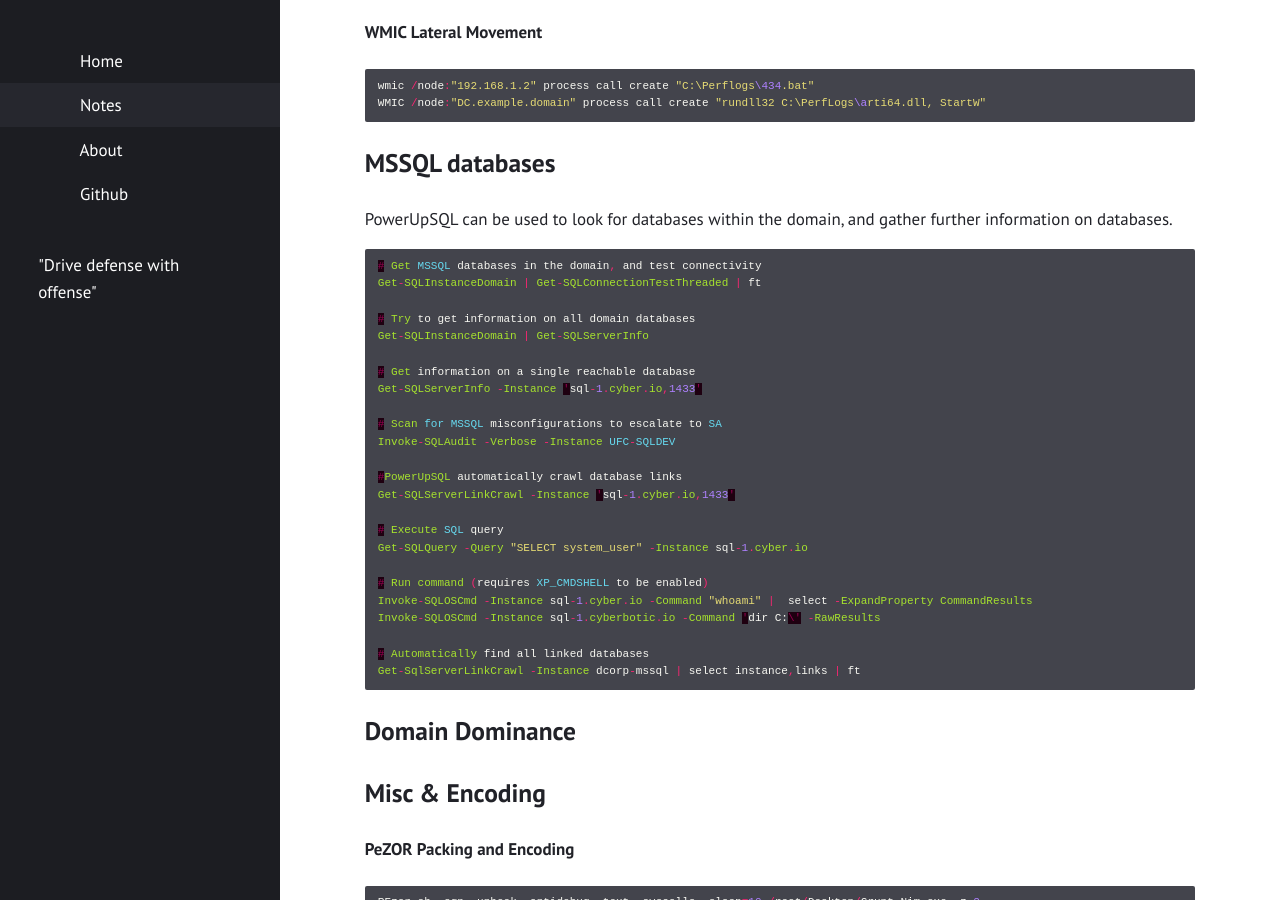
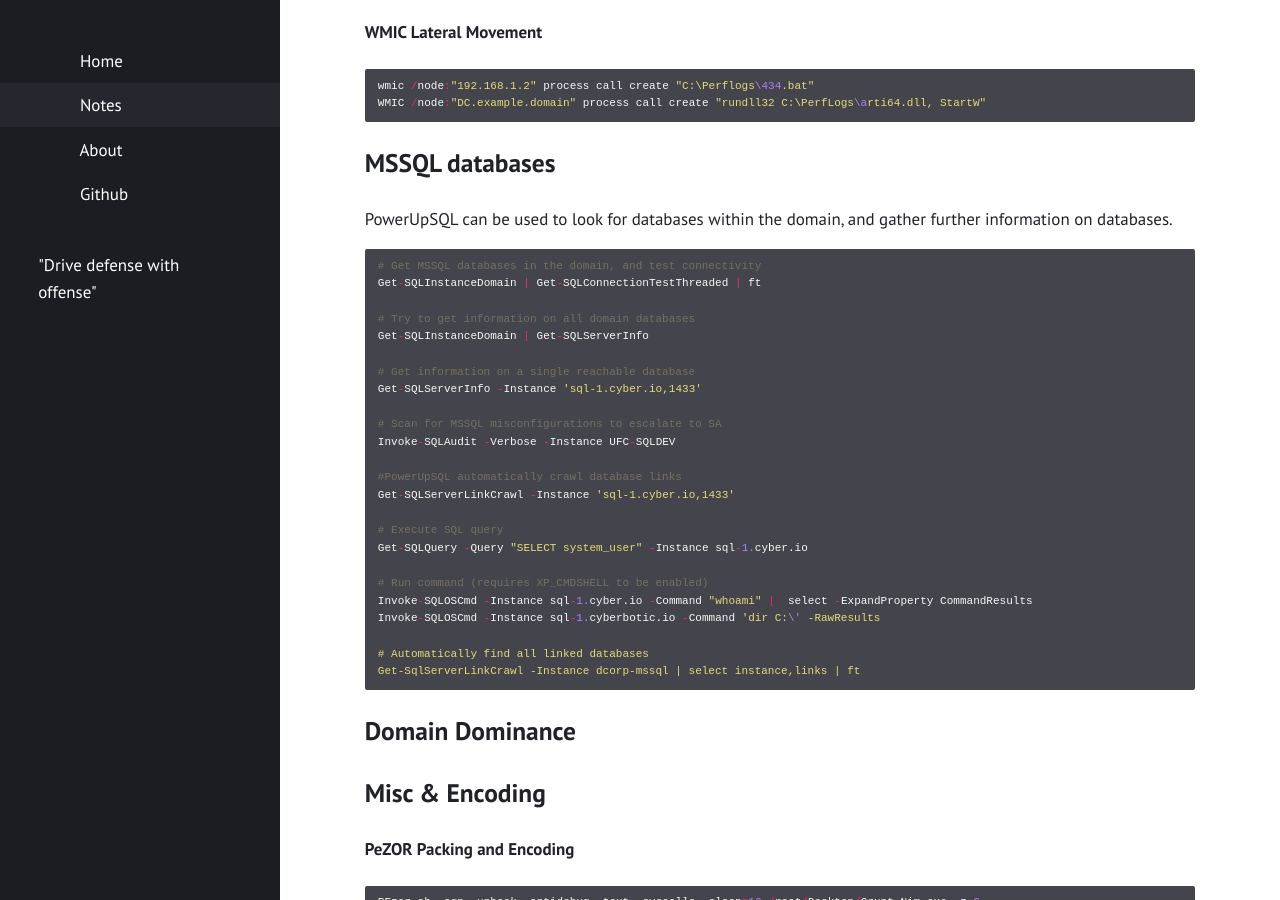
Before and after one commit to Fil88/Fil88.github.io, a Jekyll site: the page built from notes.md, in a window 1280 px wide and 900 px high, scrolled down 4737 px. Built offline with Jekyll 4.4.1, drawn with Linux system fonts in a browser that asks for light colours.

Commit message:
Update notes.md

````diff
--- a/notes.md
+++ b/notes.md
@@ -252,7 +252,7 @@ WMIC /node:"DC.example.domain" process call create "rundll32 C:\PerfLogs\arti64.
 PowerUpSQL can be used to look for databases within the domain, and gather further information on databases.
 
 
-```java
+```py
 # Get MSSQL databases in the domain, and test connectivity
 Get-SQLInstanceDomain | Get-SQLConnectionTestThreaded | ft
 
````
